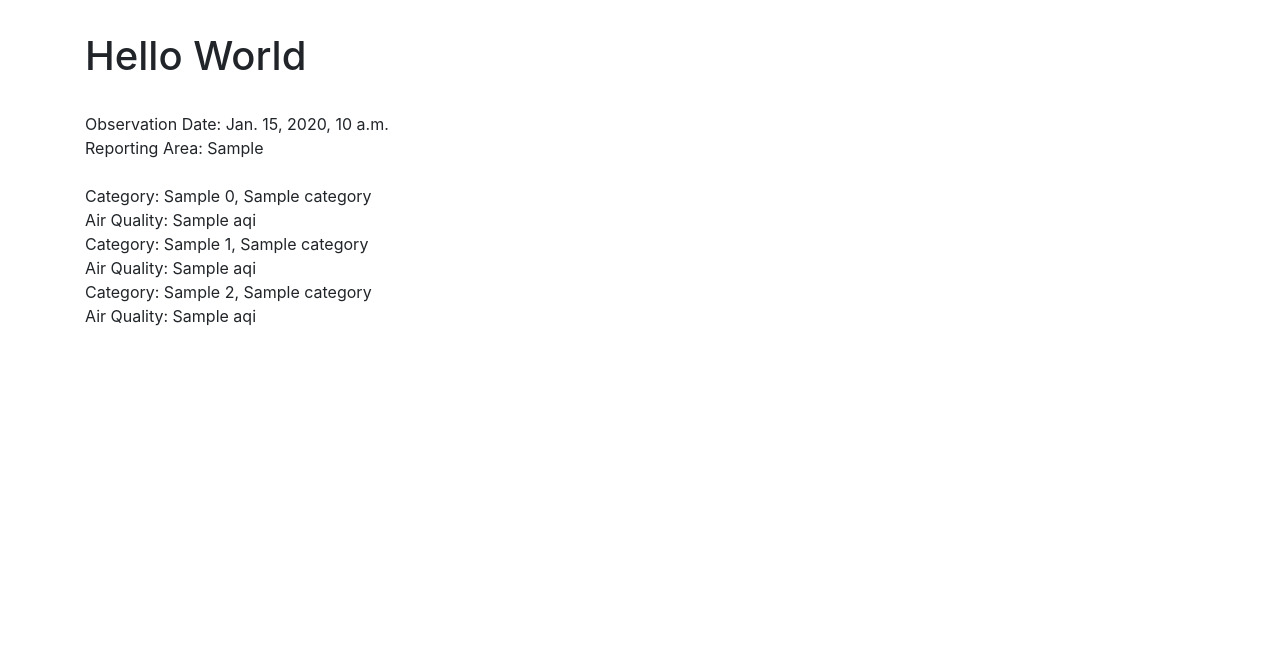
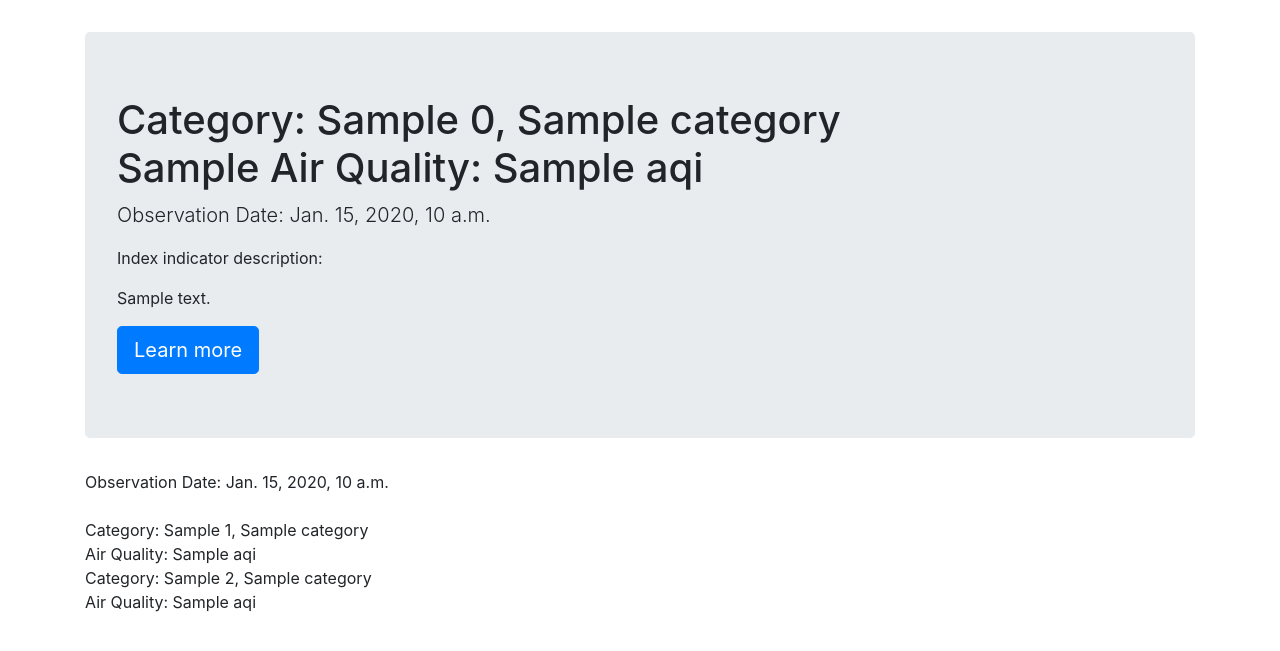
Before and after one commit to brendanm9t/weather-app-django, a Django app: template lookup/templates/home.html in a window 1280 px wide. Shown: the part 56-707 px from the top of the page. Run offline with Django 3.2, Linux system fonts and the light colour scheme; the template is opened without the code that fills it: most values are stand-ins (such as "Sample title", 1, 10 or a date in 2020); some libraries are stand-ins or nearby versions.

Commit message:
update home.html
Cleaned up Python code from page.

```diff
--- a/lookup/templates/home.html
+++ b/lookup/templates/home.html
@@ -2,15 +2,29 @@
 
 {% block content%}
 
-<h1>Hello World</h1>
-<br/>
+{% if api %}
+   {% if api == "420-Error" %}
+      420 Error Occured
+   {% else %}
+
+   <div class="jumbotron {{ category_colour }}">
+     <h1 class="display-6">
+       <!-- Access O3 data from api content -->
+       Category: {{ api.0.ParameterName}}, {{ api.0.Category.Name}} <br/>
+       {{ api.0.ReportingArea}} Air Quality: {{ api.0.AQI }} <br/>
+     </h1>
+     <p class="lead">Observation Date: {{ api.0.DateObserved }} <br/></p>
+     <!--<hr class="my-4"> -->
+     <p>Index indicator description: <br/></p>
+
+     <p>{{ category_description }} <br/></p>
+
+     <a class="btn btn-primary btn-lg" href="{% url 'about' %}" role="button">Learn more</a>
+   </div>
        <!-- Parsing though Python list-->
        Observation Date: {{ api.0.DateObserved }} <br/>
-Reporting Area: {{ api.0.ReportingArea}} <br/>
+       <!--Reporting Area: {{ api.0.ReportingArea}} <br/> -->
        <br/>
-<!-- Access O3 data from api content -->
-Category: {{ api.0.ParameterName}}, {{ api.0.Category.Name}} <br/>
-Air Quality: {{ api.0.AQI }} <br/>
        <!--<h6>Category: {{ api.0.Category.Name}} </h6><br/>-->
        <!-- Access PM2.5 data from api content -->
        Category: {{ api.1.ParameterName}}, {{ api.1.Category.Name}} <br/>
@@ -18,4 +32,8 @@ Air Quality: {{ api.1.AQI }} <br/>
        <!-- Access PM10 data from api content -->
        Category: {{ api.2.ParameterName}}, {{ api.2.Category.Name}} <br/>
        Air Quality: {{ api.2.AQI }} <br/>
+
+    {% endif %}
+{% endif %}
+
 {%endblock%}
```
Lines whose indentation alone changed are shown as unchanged.
